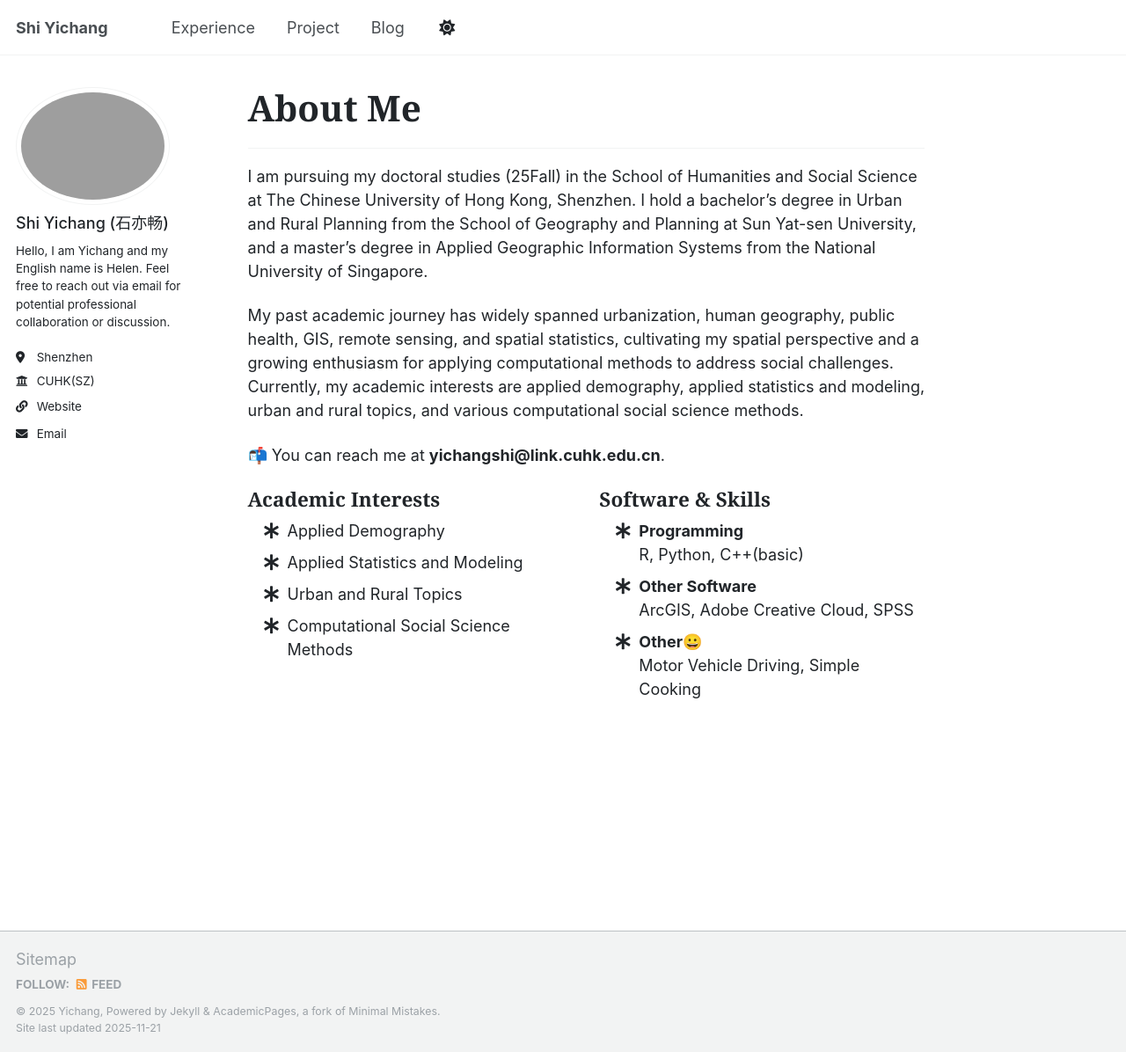
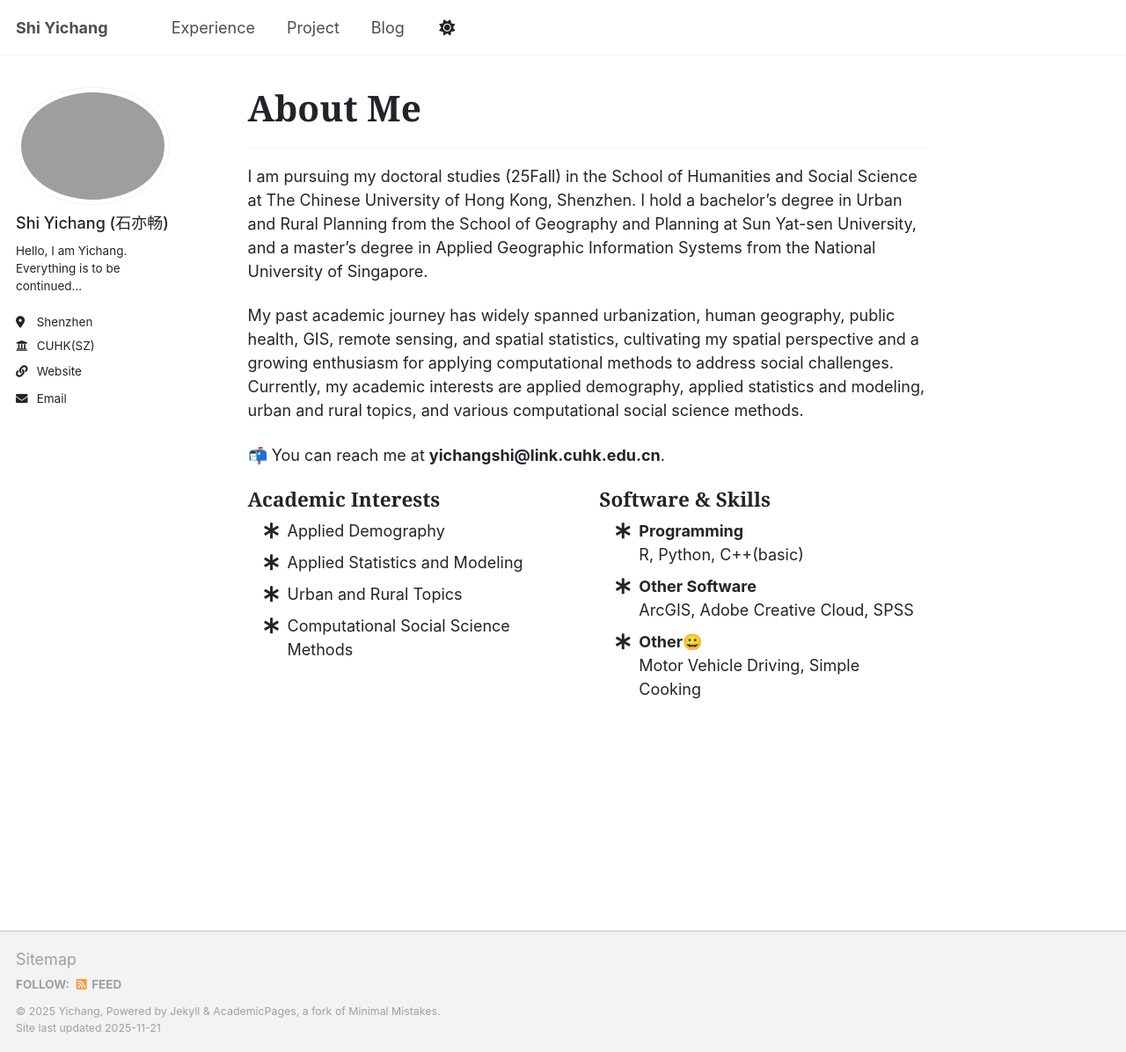
Before and after one commit to Helensyc/helensyc.github.io, a Jekyll site: the page built from _pages/about.md, in a window 1280 px wide and 1196 px high. Shown: the whole window at 88% size. Built offline with Jekyll 4.4.1, drawn with Linux system fonts in a browser that asks for light colours.

Commit message:
Update bio in _config.yml

```diff
--- a/_config.yml
+++ b/_config.yml
@@ -25,7 +25,7 @@ author:
   avatar           : "syc.png"
   name             : "Shi Yichang (石亦畅)"
   pronouns         : # example: "she/her"
-  bio              : "Hello, I am Yichang and my English name is Helen. Feel free to reach out via email for potential professional collaboration or discussion."
+  bio              : "Hello, I am Yichang. Everything is to be continued... "
   location         : "Shenzhen"
   employer         : "CUHK(SZ)"
   uri              : https://helensyc.github.io
```
